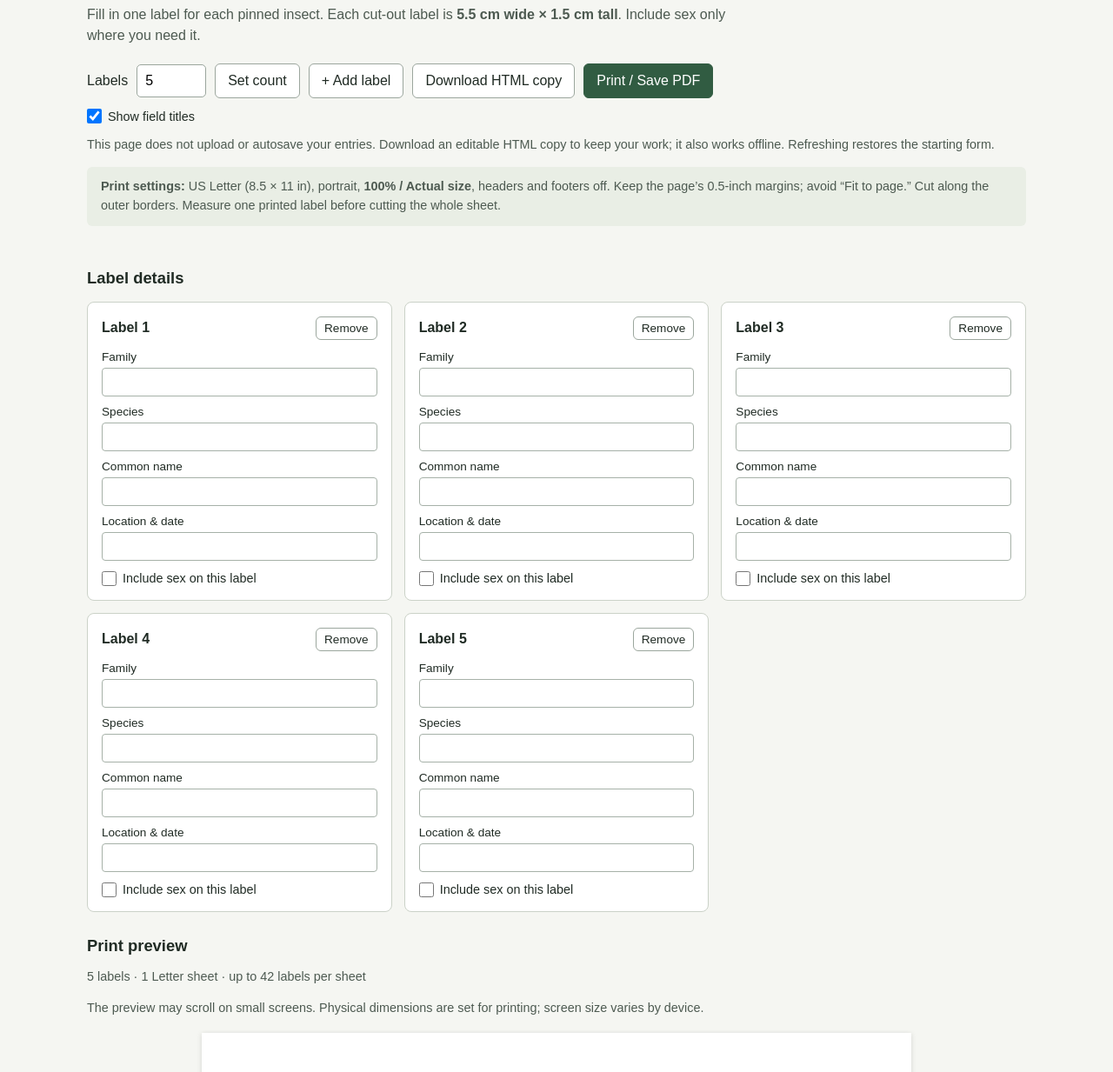
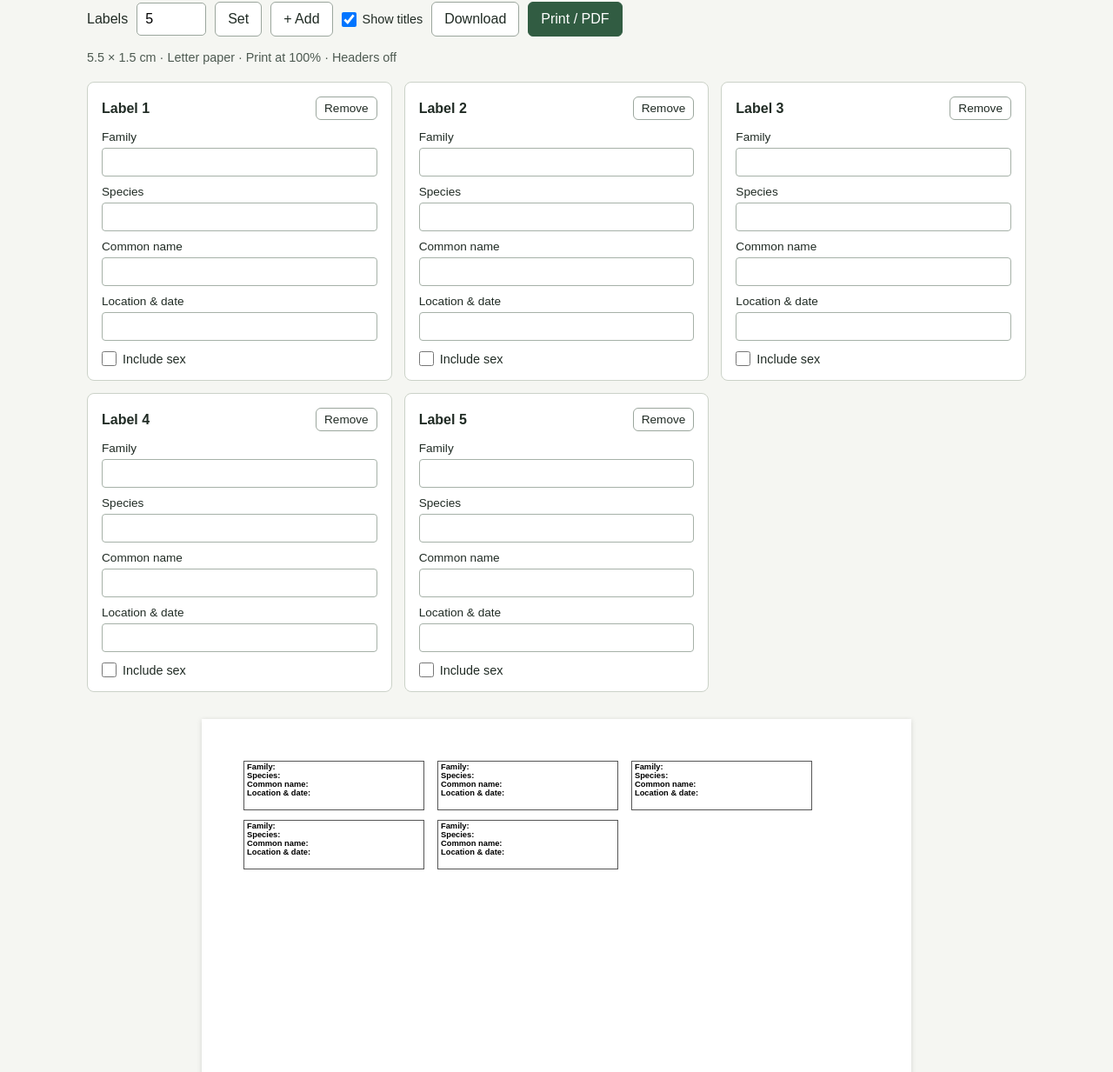
Before and after one commit to SteakTheStake/label-maker-for-bug-pinning, a plain HTML site: page index.html in a window 1280 px wide. Shown: the part 70-1303 px from the top of the page at 87% size. Drawn offline with Linux system fonts and the light colour scheme.

Commit message:
Simplify page text and remove redundant headings and descriptions

```diff
--- a/index.html
+++ b/index.html
@@ -4,16 +4,14 @@
   <meta charset="utf-8">
   <meta name="viewport" content="width=device-width, initial-scale=1">
   <meta name="description" content="Make and print 5.5 × 1.5 cm insect pinning labels on US Letter paper.">
-  <title>Camella’s Insect Label Maker</title>
+  <title>Insect labels</title>
   <style>
     * { box-sizing: border-box; }
     :root { font-family: Arial, sans-serif; color: #202b24; background: #f5f6f2; }
     body { margin: 0; }
     main { max-width: 1120px; margin: auto; padding: 28px 20px 50px; }
-    h1 { font-size: clamp(1.5rem, 4vw, 2rem); margin: 0 0 10px; }
-    h2 { font-size: 1.15rem; margin: 0 0 12px; }
+    h1 { font-size: 1.5rem; margin: 0 0 16px; }
     p { line-height: 1.5; }
-    .intro { max-width: 750px; color: #4d5a51; margin: 0 0 20px; }
     .toolbar { display: flex; flex-wrap: wrap; gap: 10px; align-items: center; }
     button, input { font: inherit; }
     button { cursor: pointer; border: 1px solid #9ba69d; border-radius: 6px; padding: 10px 14px; background: white; color: #202b24; }
@@ -23,8 +21,8 @@
     button:focus-visible, input:focus-visible { outline: 3px solid #699a78; outline-offset: 2px; }
     .count { width: 5em; padding: 9px; border: 1px solid #9ba69d; border-radius: 5px; }
     .note { color: #4d5a51; font-size: .9rem; }
-    .print-help { background: #e9eee5; padding: 12px 16px; border-radius: 6px; }
-    #status { min-height: 1.4em; font-size: .9rem; }
+    #status { font-size: .9rem; }
+    #status:empty { display: none; }
     .editors { display: grid; grid-template-columns: repeat(auto-fit, minmax(min(100%, 290px), 1fr)); gap: 14px; margin: 16px 0 28px; }
     .editor { min-width: 0; background: white; border: 1px solid #cbd2c8; border-radius: 8px; padding: 16px; }
     .editor-header { display: flex; align-items: center; justify-content: space-between; gap: 12px; margin-bottom: 12px; }
@@ -35,6 +33,7 @@
     .field input[aria-invalid="true"] { border-color: #a12518; outline: 1px solid #a12518; }
     .sex-toggle { display: flex; gap: 7px; align-items: center; font-size: .9rem; margin-top: 12px; }
     .sex-toggle input { width: 17px; height: 17px; margin: 0; }
+    .toolbar .sex-toggle { margin: 0; }
     [hidden] { display: none !important; }
     .overflow-note { color: #a12518; font-size: .85rem; margin: 10px 0 0; }
     .preview-scroll { overflow-x: auto; padding: 3px; }
@@ -64,35 +63,27 @@
 <body>
 <main>
   <header class="screen-only">
-    <h1>Camella’s Insect Label Maker</h1>
-    <p class="intro">Fill in one label for each pinned insect. Each cut-out label is <strong>5.5 cm wide × 1.5 cm tall</strong>. Include sex only where you need it.</p>
+    <h1>Insect labels</h1>
     <div class="toolbar">
       <label for="count">Labels</label>
       <input class="count" id="count" type="number" min="1" max="420" step="1" value="5" inputmode="numeric" autocomplete="off">
-      <button id="set-count" type="button">Set count</button>
-      <button id="add" type="button">+ Add label</button>
-      <button id="download" type="button">Download HTML copy</button>
-      <button id="print" class="primary" type="button">Print / Save PDF</button>
+      <button id="set-count" type="button">Set</button>
+      <button id="add" type="button">+ Add</button>
+      <label class="sex-toggle"><input id="show-titles" type="checkbox" checked autocomplete="off" aria-controls="sheets">Show titles</label>
+      <button id="download" type="button" title="Save an editable HTML copy">Download</button>
+      <button id="print" class="primary" type="button" title="Print or save as PDF">Print / PDF</button>
     </div>
-    <label class="sex-toggle"><input id="show-titles" type="checkbox" checked autocomplete="off" aria-controls="sheets">Show field titles</label>
-    <p class="note">This page does not upload or autosave your entries. Download an editable HTML copy to keep your work; it also works offline. Refreshing restores the starting form.</p>
-    <p class="note print-help"><strong>Print settings:</strong> US Letter (8.5 × 11 in), portrait, <strong>100% / Actual size</strong>, headers and footers off. Keep the page’s 0.5-inch margins; avoid “Fit to page.” Cut along the outer borders. Measure one printed label before cutting the whole sheet.</p>
+    <p class="note">5.5 × 1.5 cm · Letter paper · Print at 100% · Headers off</p>
     <p id="status" role="status" aria-live="polite"></p>
   </header>
-  <section class="screen-only" aria-labelledby="edit-heading">
-    <h2 id="edit-heading">Label details</h2>
+  <section class="screen-only" aria-label="Label details">
     <div id="editors" class="editors"></div>
   </section>
   <section aria-label="Printable labels">
-    <div class="screen-only">
-      <h2>Print preview</h2>
-      <p class="note" id="preview-summary"></p>
-      <p class="note">The preview may scroll on small screens. Physical dimensions are set for printing; screen size varies by device.</p>
-    </div>
-    <p class="print-warning">Some label text is too long. Return to the page and shorten the fields marked in red before printing.</p>
+    <p class="print-warning">Shorten the red fields before printing.</p>
     <div class="preview-scroll"><div id="sheets"></div></div>
   </section>
-  <noscript><p>Enable JavaScript to edit labels, download a copy, and generate printable sheets. No account or internet connection is needed once this file is downloaded.</p></noscript>
+  <noscript><p>Enable JavaScript to use the label maker.</p></noscript>
 </main>
 <script id="saved-labels" type="application/json">null</script>
 <script id="saved-settings" type="application/json">{"showTitles":true}</script>
@@ -151,7 +142,7 @@
           labels.splice(index, 1);
           redraw();
           editors.children[Math.min(index, labels.length - 1)].querySelector('input').focus();
-          status.textContent = 'Label removed.';
+          status.textContent = '';
         }
       });
       header.append(heading, remove);
@@ -185,11 +176,11 @@
         sexField.hidden = !toggle.checked;
         drawPreview();
       });
-      toggleLabel.append(toggle, 'Include sex on this label');
+      toggleLabel.append(toggle, 'Include sex');
       const warning = document.createElement('p');
       warning.className = 'overflow-note';
       warning.hidden = true;
-      warning.textContent = 'Text is too long to fit. Shorten the highlighted fields before printing.';
+      warning.textContent = 'Shorten the red fields.';
       card.append(toggleLabel, warning);
       editors.append(card);
     });
@@ -232,8 +223,6 @@
       grid.append(specimen);
     });
     fitText();
-    const pages = Math.ceil(labels.length / PER_PAGE);
-    document.getElementById('preview-summary').textContent = `${labels.length} label${labels.length === 1 ? '' : 's'} · ${pages} Letter sheet${pages === 1 ? '' : 's'} · up to 42 labels per sheet`;
   }
 
   function fitText() {
@@ -269,13 +258,13 @@
   showTitlesInput.addEventListener('change', () => {
     showTitles = showTitlesInput.checked;
     drawPreview();
-    status.textContent = showTitles ? 'Field titles shown on all labels.' : 'Only typed values shown on all labels.';
+    status.textContent = '';
   });
 
   document.getElementById('set-count').addEventListener('click', () => {
     const count = Number(countInput.value);
     if (!Number.isInteger(count) || count < 1 || count > MAX_LABELS) {
-      status.textContent = 'Enter a whole number from 1 to 420 (up to 10 sheets).';
+      status.textContent = 'Choose 1–420 whole labels.';
       countInput.focus();
       return;
     }
@@ -287,7 +276,7 @@
     labels = labels.slice(0, count);
     while (labels.length < count) labels.push(emptyLabel());
     redraw();
-    status.textContent = `Ready for ${count} labels.`;
+    status.textContent = '';
   });
   countInput.addEventListener('keydown', event => {
     if (event.key === 'Enter') document.getElementById('set-count').click();
@@ -297,7 +286,7 @@
     labels.push(emptyLabel());
     redraw();
     editors.lastElementChild.querySelector('input').focus();
-    status.textContent = 'New label added.';
+    status.textContent = '';
   });
   document.getElementById('print').addEventListener('click', () => {
     if (!fitText()) {
@@ -324,7 +313,7 @@
     link.click();
     link.remove();
     setTimeout(() => URL.revokeObjectURL(url), 1000);
-    status.textContent = 'Downloaded an editable copy with your current entries.';
+    status.textContent = 'Downloaded.';
   });
   redraw();
 })();
```
